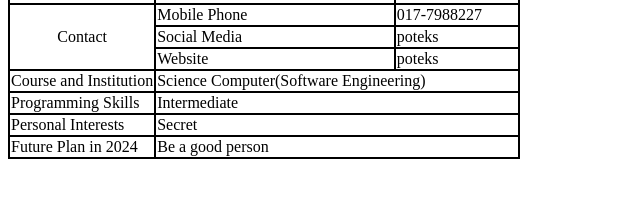
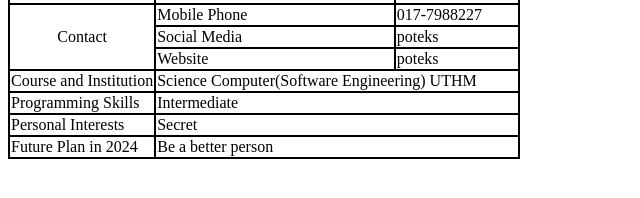
Before and after one commit to waversint/Lab_2, a plain HTML site: page biodata.html in a window 1280 px wide. Shown: the part 364-562 px from the top of the page, 0-640 px from the left. Drawn offline with Linux system fonts and the light colour scheme.

Commit message:
edit something

```diff
--- a/biodata.html
+++ b/biodata.html
@@ -87,7 +87,7 @@
         </tr>
         <tr>
             <td class="header">Course and Institution</td>
-            <td colspan="2">Science Computer(Software Engineering)</td>
+            <td colspan="2">Science Computer(Software Engineering) UTHM</td>
 
         </tr>
         <tr>
@@ -102,7 +102,7 @@
         </tr>
         <tr>
             <td>Future Plan in 2024</td>
-            <td colspan="2">Be a good person</td>
+            <td colspan="2">Be a better person</td>
         </tr>
     </table>
 </body>
```
